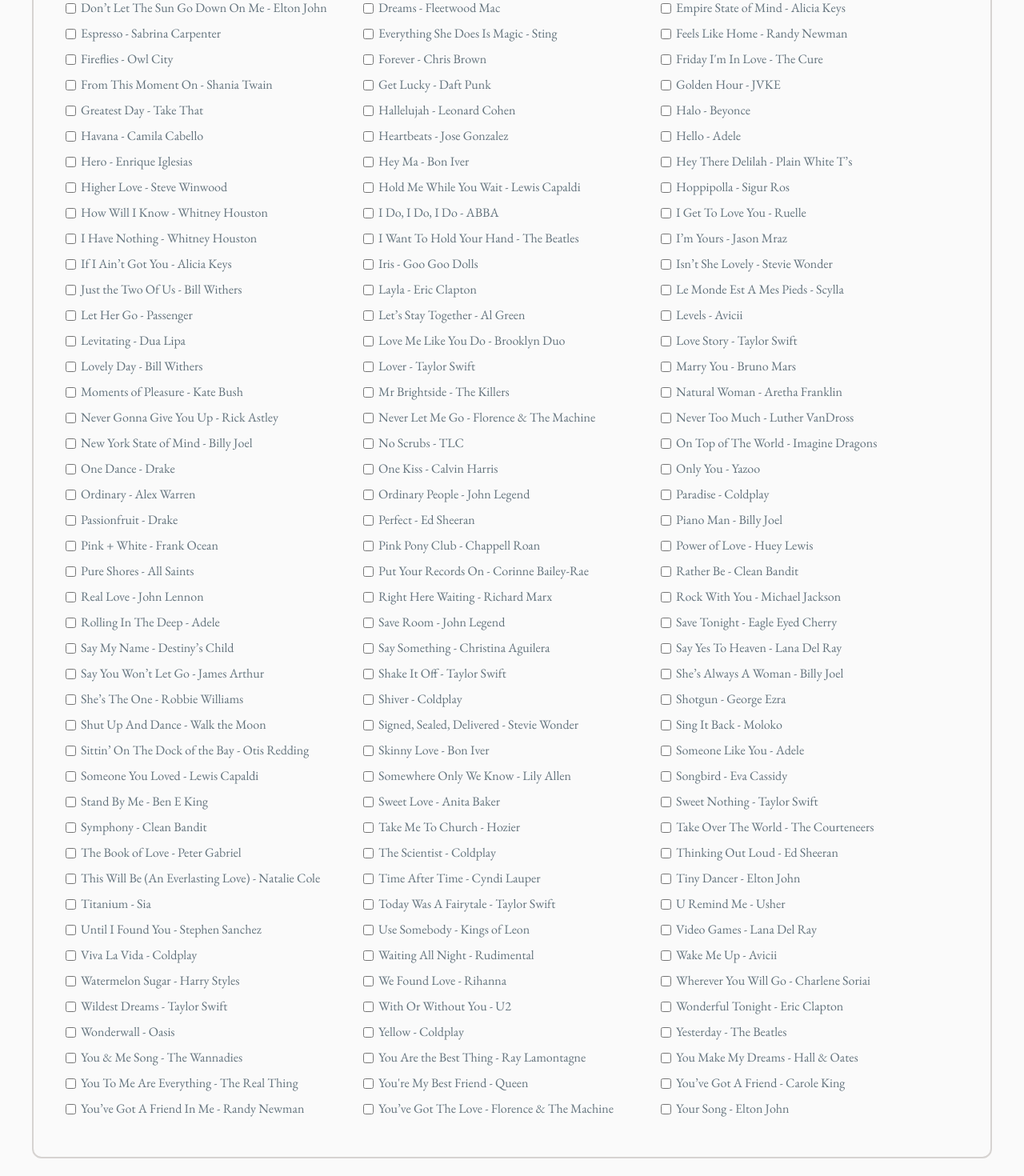
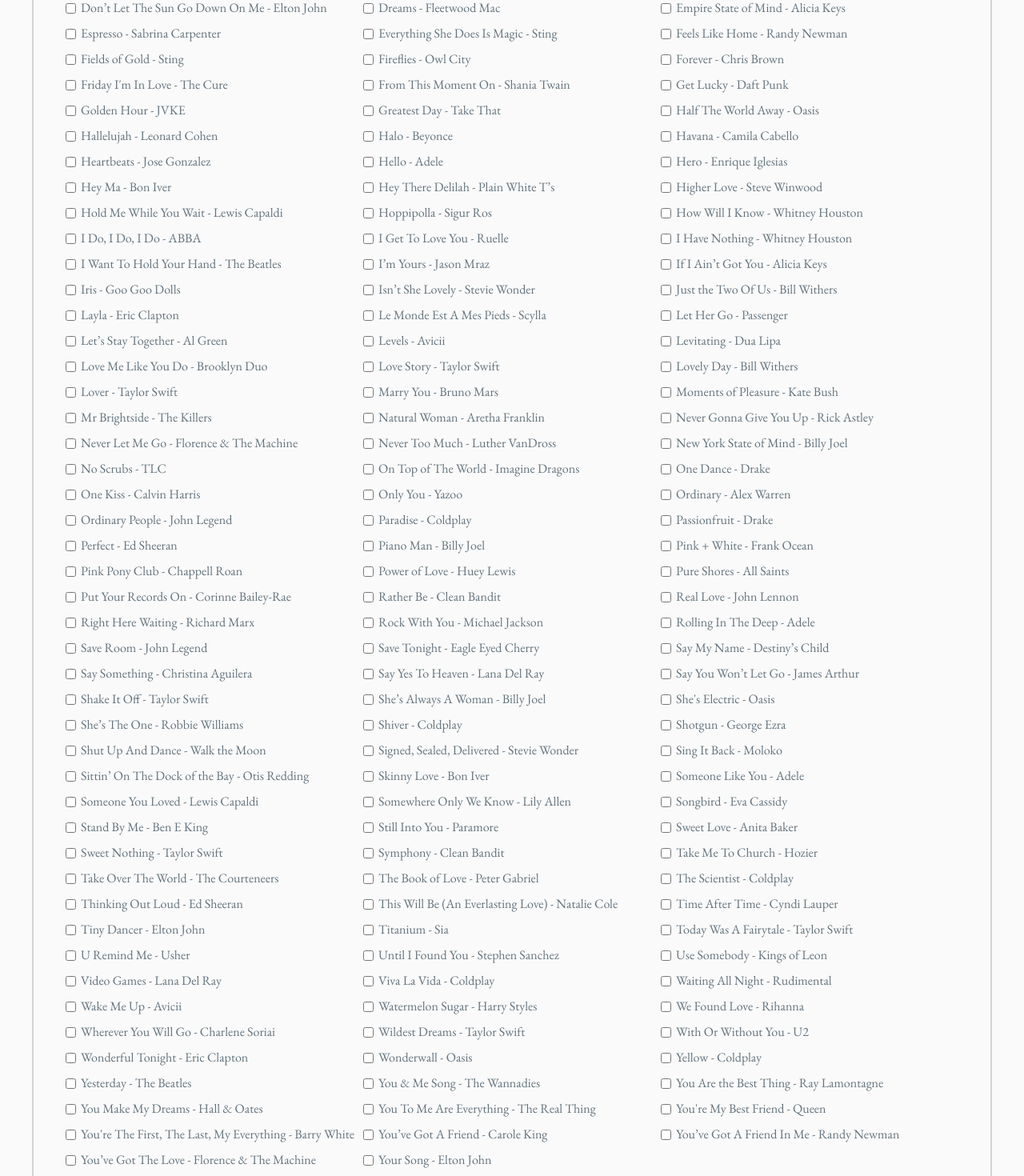
Before and after one commit to thstanton/ukweddingpianist, a React (Vite) app: page / in a window 1280 px wide. Shown: the part 980-2450 px from the top of the page at 80% size. Built offline with nearby package versions, Linux system fonts and the light colour scheme; no server answers.

Commit message:
Update songs.ts

```diff
--- a/data/songs.ts
+++ b/data/songs.ts
@@ -1880,6 +1880,11 @@
   { id: 398, title: "Tujh Mein Rab Dikhta Hai", artist: "Roopkumar Rathod", genre: "Bollywood", },
   { id: 399, title: "Aajkal Tere Mere Pyaar Ke Charche", artist: "Mohammed Rafi", genre: "Bollywood", },
   { id: 400, title: "Dream A Little Dream Of Me", artist: "Louis Armstrong", genre: "Jazz", },
+  { id: 401, title: "Fields of Gold", artist: "Sting", genre: "Contemporary", },
+  { id: 402, title: "You're The First, The Last, My Everything", artist: "Barry White", genre: "Contemporary", },
+  { id: 403, title: "Half The World Away", artist: "Oasis", genre: "Contemporary", },
+  { id: 404, title: "Still Into You", artist: "Paramore", genre: "Contemporary", },
+  { id: 405, title: "She's Electric", artist: "Oasis", genre: "Contemporary", },
 
 
 ];
```
